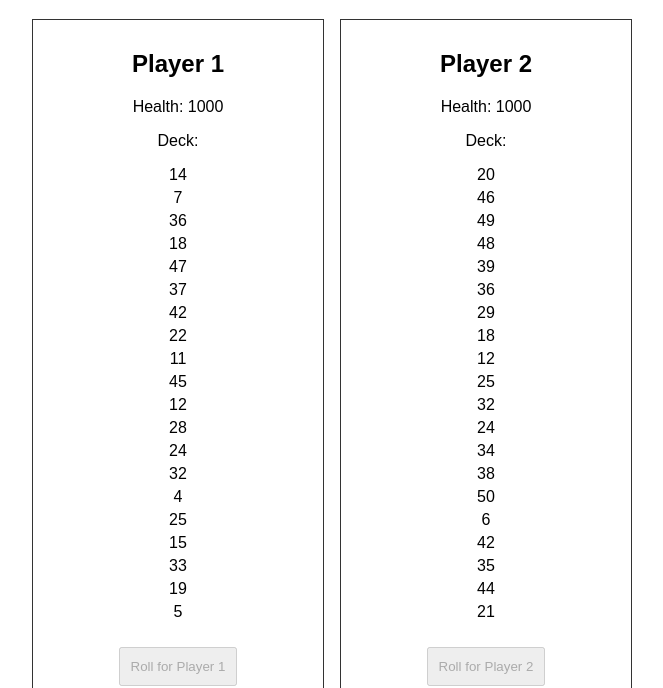
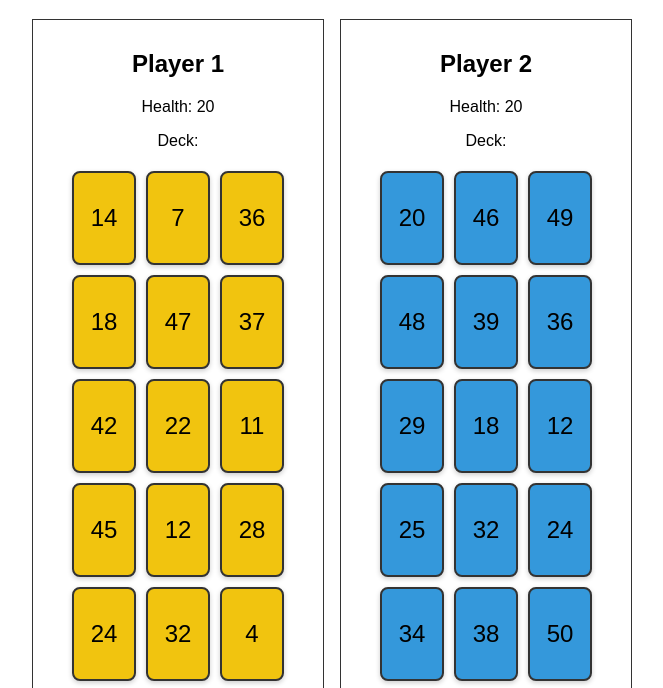
Before and after one commit to XcmoiZoe/card-games, a plain HTML site: page index.html in a window 1280 px wide. Shown: the part 61-749 px from the top of the page, without its empty margins (308-971 px from the left). Drawn offline with Linux system fonts and the light colour scheme.

Commit message:
update design

```diff
--- a/game.js
+++ b/game.js
@@ -16,7 +16,6 @@ const statusText = document.getElementById('statusText');
 const player1DeckEl = document.getElementById('player1Deck');
 const player2DeckEl = document.getElementById('player2Deck');
 
-// Helper function to generate random cards with values between 1 and 50
 // Helper function to generate a shuffled array of unique cards between 1 and 50
 function generateRandomDeck() {
     const deck = [];
@@ -36,13 +35,14 @@ function generateRandomDeck() {
     return deck;
 }
 
-// Function to render the deck as a list
-function renderDeck(deck, deckElement) {
+// Function to render the deck as visual cards
+function renderDeck(deck, deckElement, playerClass) {
     deckElement.innerHTML = '';  // Clear the previous deck display
     deck.forEach(card => {
-        const li = document.createElement('li');
-        li.textContent = card;
-        deckElement.appendChild(li);
+        const cardDiv = document.createElement('div');
+        cardDiv.classList.add('card', playerClass); // Add card class and player color
+        cardDiv.textContent = card;
+        deckElement.appendChild(cardDiv);
     });
 }
 
@@ -50,8 +50,8 @@ function renderDeck(deck, deckElement) {
 function initializeGame() {
     player1Deck = generateRandomDeck();
     player2Deck = generateRandomDeck();
-    player1Health = 1000;
-    player2Health = 1000;
+    player1Health = 20;
+    player2Health = 20;
     player1HealthEl.textContent = player1Health;
     player2HealthEl.textContent = player2Health;
     isGameActive = true;
@@ -59,8 +59,8 @@ function initializeGame() {
     player1RollBtn.disabled = true;
     player2RollBtn.disabled = true;
     statusText.textContent = 'Click to roll the dice to see who attacks first!';
-    renderDeck(player1Deck, player1DeckEl);  // Display Player 1's deck
-    renderDeck(player2Deck, player2DeckEl);  // Display Player 2's deck
+    renderDeck(player1Deck, player1DeckEl, 'card-player1');  // Display Player 1's deck
+    renderDeck(player2Deck, player2DeckEl, 'card-player2');  // Display Player 2's deck
 }
 
 // Roll Dice to determine who attacks first
@@ -102,7 +102,7 @@ player1RollBtn.addEventListener('click', function() {
     statusText.textContent = `Player 1 attacks with ${attackPower} damage using a card!`;
     player2HealthEl.textContent = Math.max(player2Health, 0);  // Update health display
 
-    renderDeck(player1Deck, player1DeckEl);  // Update Player 1's deck display
+    renderDeck(player1Deck, player1DeckEl, 'card-player1');  // Update Player 1's deck display
 
     if (player2Health <= 0) {
         endGame(1); // Player 1 wins
@@ -126,7 +126,7 @@ player2RollBtn.addEventListener('click', function() {
     statusText.textContent = `Player 2 attacks with ${attackPower} damage using a card!`;
     player1HealthEl.textContent = Math.max(player1Health, 0);  // Update health display
 
-    renderDeck(player2Deck, player2DeckEl);  // Update Player 2's deck display
+    renderDeck(player2Deck, player2DeckEl, 'card-player2');  // Update Player 2's deck display
 
     if (player1Health <= 0) {
         endGame(2); // Player 2 wins
@@ -141,24 +141,23 @@ function switchTurns() {
         currentPlayer = 2;
         player1RollBtn.disabled = true;
         player2RollBtn.disabled = false;
-        statusText.textContent = 'Player 2\'s turn to attack!';
+        statusText.textContent = 'Player 2\'s turn!';
     } else {
         currentPlayer = 1;
         player2RollBtn.disabled = true;
         player1RollBtn.disabled = false;
-        statusText.textContent = 'Player 1\'s turn to attack!';
+        statusText.textContent = 'Player 1\'s turn!';
     }
 }
 
 // End the game
-function endGame(winner) {
+function endGame(winningPlayer) {
     isGameActive = false;
-    statusText.textContent = `Player ${winner} wins the game!`;
+    statusText.textContent = `Player ${winningPlayer} wins the game!`;
     player1RollBtn.disabled = true;
     player2RollBtn.disabled = true;
+    rollDiceBtn.disabled = true;
 }
 
-// Initialize the game
+// Initialize the game on page load
 initializeGame();
-
-// If you want to restart the game after each round, call initializeGame again
--- a/index.html
+++ b/index.html
@@ -11,8 +11,26 @@
         .players { display: flex; justify-content: space-between; }
         .player { border: 1px solid #333; padding: 10px; width: 45%; }
         .status { margin-top: 20px; font-size: 1.2em; }
-        ul { list-style-type: none; padding: 0; }
-        li { margin: 5px 0; }
+        .card {
+            width: 60px;
+            height: 90px;
+            border: 2px solid #333;
+            border-radius: 8px;
+            display: inline-block;
+            margin: 5px;
+            font-size: 1.5em;
+            text-align: center;
+            line-height: 90px;
+            background-color: #fff;
+            box-shadow: 0px 2px 5px rgba(0, 0, 0, 0.2);
+            transition: transform 0.3s ease;
+        }
+        .card:hover {
+            transform: scale(1.1);
+        }
+        .deck { display: flex; flex-wrap: wrap; justify-content: center; }
+        .card-player1 { background-color: #F1C40F; }
+        .card-player2 { background-color: #3498DB; }
     </style>
 </head>
 <body>
@@ -25,7 +43,7 @@
             <h2>Player 1</h2>
             <p>Health: <span id="player1Health">20</span></p>
             <p>Deck:</p>
-            <ul id="player1Deck"></ul>
+            <div id="player1Deck" class="deck"></div>
             <button id="player1Roll" disabled>Roll for Player 1</button>
         </div>
 
@@ -33,7 +51,7 @@
             <h2>Player 2</h2>
             <p>Health: <span id="player2Health">20</span></p>
             <p>Deck:</p>
-            <ul id="player2Deck"></ul>
+            <div id="player2Deck" class="deck"></div>
             <button id="player2Roll" disabled>Roll for Player 2</button>
         </div>
     </div>
```
